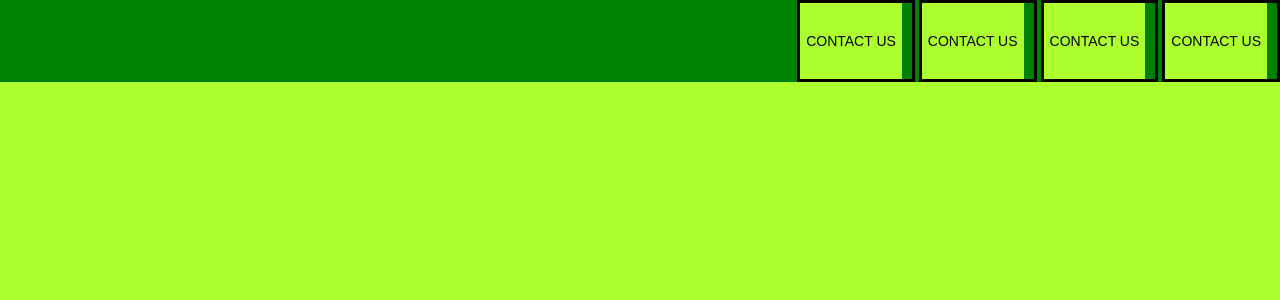
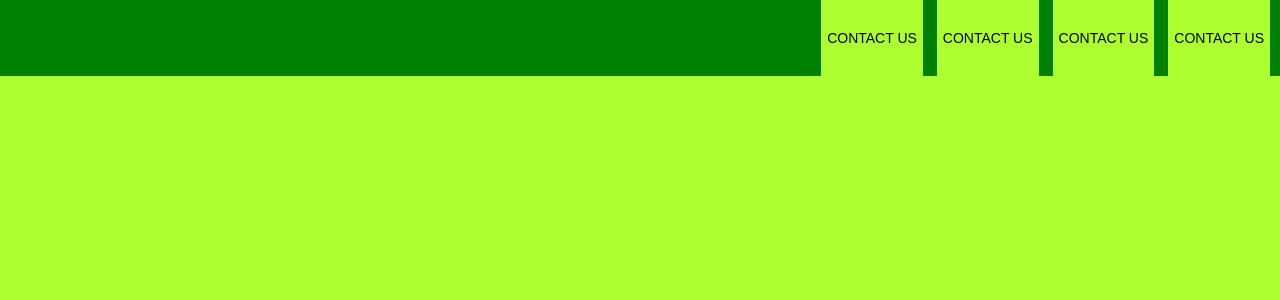
Before and after one commit to Kalmanis/Prog-Bio, a Flask app: page / in a window 1280 px wide. Shown: the top 300 px of the page. Run offline with Flask 2, Linux system fonts and the light colour scheme.

Commit message:
Update navbar.css

```diff
--- a/static/css/navbar.css
+++ b/static/css/navbar.css
@@ -18,7 +18,7 @@ nav li{
     display: inline-block;
     margin: 0;
     padding-right: 10px;
-    border: 3px solid black;
+
 }
 nav button{
     border-style: none;
@@ -29,6 +29,7 @@ nav button{
     font-size: 14px;
     size: 2cm;
     height: 2cm;
+    border: 0 3px 0 3px solid black;
 }
 nav button:hover{
     color: white;
```
